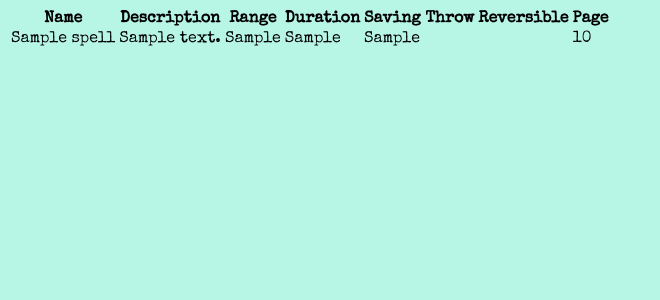
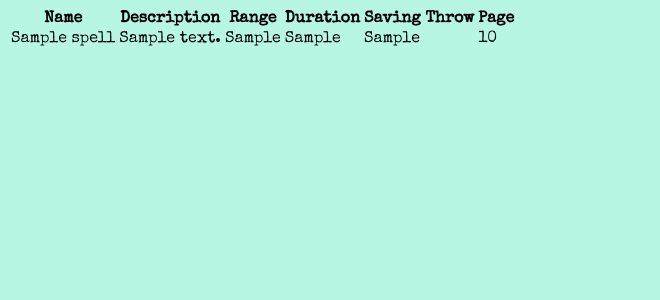
Before and after one commit to mikeyoung/hyperborea, a Django app: page / in a window 1280 px wide. Shown: the top 300 px of the page, without its empty margins (0-660 px from the left). Run offline with Django 4.2, Linux system fonts and the light colour scheme; tables that the repository leaves empty hold one stand-in row (values such as "Sample post").

Commit message:
removed reversible field from spell template

```diff
--- a/website/hyperborea/templates/hyperborea/spells.html
+++ b/website/hyperborea/templates/hyperborea/spells.html
@@ -11,7 +11,6 @@
             <th>Range</th>
             <th>Duration</th>
             <th>Saving Throw</th>
-            <th>Reversible</th>
             <th>Page</th>
         </tr>
     </thead>
@@ -23,7 +22,6 @@
                 <td>{{ spell.range }}</td>
                 <td>{{ spell.duration }}</td>
                 <td>{{ spell.saving_throw }}</td>
-                <td>{{ spell.reversible }}</td>
                 <td>{{ spell.page }}</td>
             </tr>
         {% endfor %}
```
